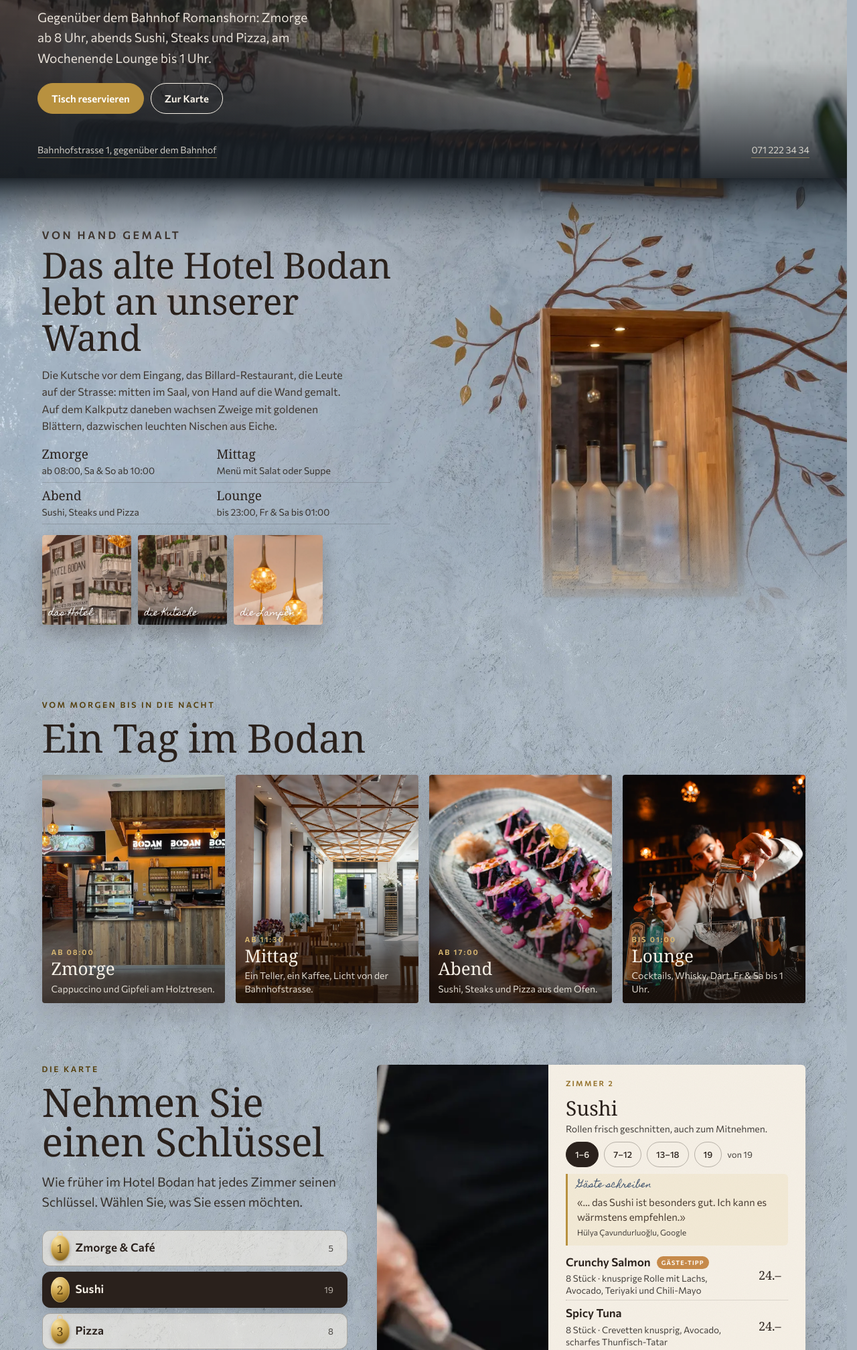
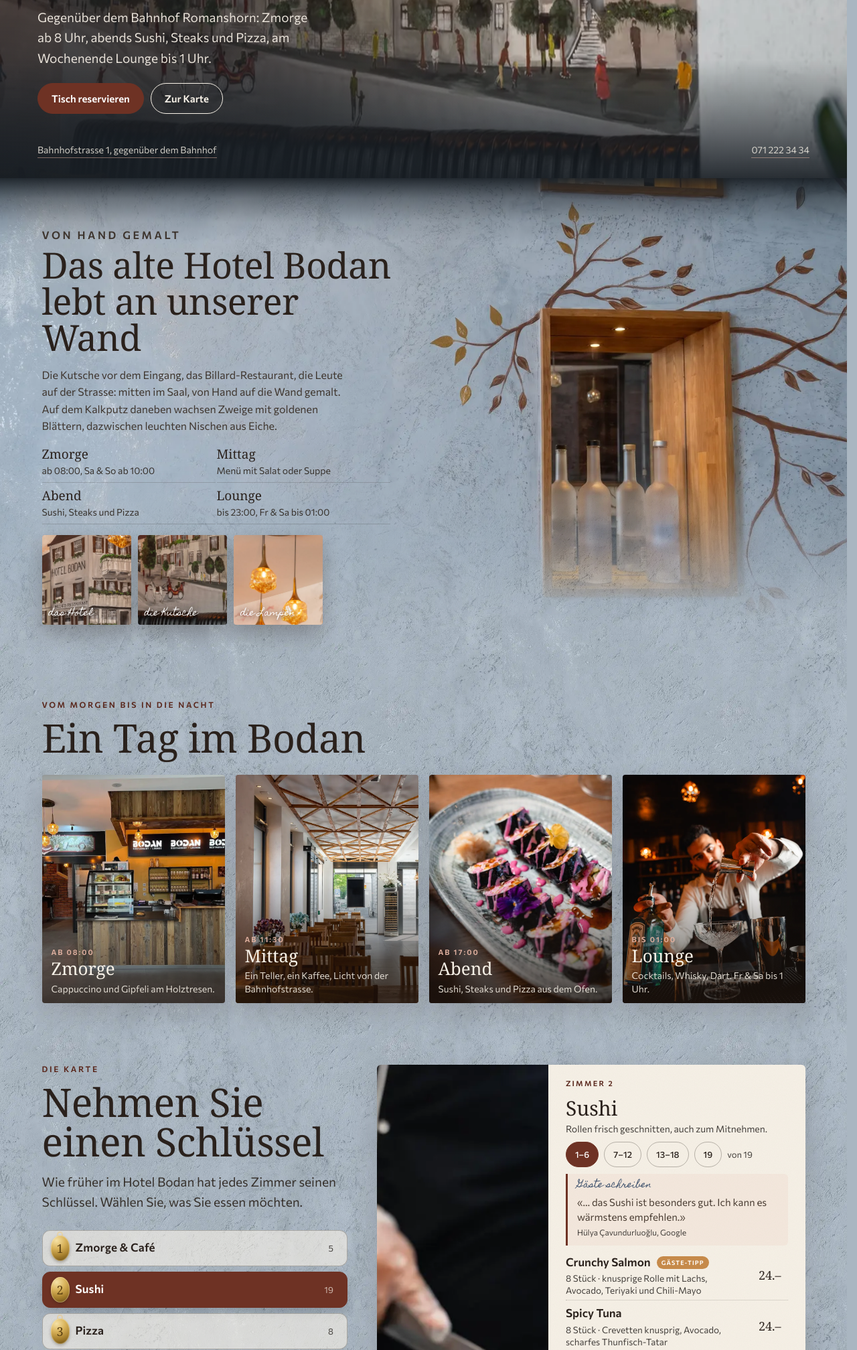
Before and after one commit to julia-mirku/bodan-muster, a plain HTML site: page index.html in a window 1280 px wide. Shown: the part 534-2550 px from the top of the page at 67% size. Drawn offline with Linux system fonts and the light colour scheme; a web font is replaced by a local one.

Commit message:
Knopffarbe: Bordeaux der Fensterläden statt Gold

```diff
--- a/index.html
+++ b/index.html
@@ -25,8 +25,8 @@
 </script>
 <style>
 :root{
-  --putz:#aab6c1; --putz2:#bcc6cf; --putz3:#909fac; --tinte:#2a211c; --sepia:#45413d; --bronze:#55400f;
-  --gold:#b8913f; --gold-d:#94712a; --gold-l:#dcbb73; --eiche:#c68a4a; --eiche-d:#8f5a2b; --glut:#f4c66e;
+  --putz:#aab6c1; --putz2:#bcc6cf; --putz3:#909fac; --tinte:#2a211c; --sepia:#45413d; --bronze:#5a281d;
+  --gold:#6e3224; --gold-d:#5a281d; --gold-l:#e3b3a2; --eiche:#c68a4a; --eiche-d:#8f5a2b; --glut:#f4c66e;
   --nacht:#25303a; --nacht2:#1f2831; --rosa:#ebc6b4; --creme:#f7f1e7; --blau:#3b4f6b;
   --serif:"Gloock", Georgia, serif; --text:"Commissioner", system-ui, -apple-system, sans-serif; --hand:"Homemade Apple", cursive;
   --hh:64px; color-scheme:light;
@@ -62,11 +62,11 @@ body{position:relative}
 .knopf{display:inline-flex;align-items:center;justify-content:center;gap:8px;min-height:46px;padding:0 20px;border-radius:999px;border:1.5px solid currentColor;background:transparent;color:inherit;text-decoration:none;font:600 15px/1 var(--text);cursor:pointer;transition:background-color .2s,box-shadow .2s,color .2s,border-color .2s,transform .2s}
 .knopf svg{width:17px;height:17px;flex:none}
 .knopf.gold{background:var(--gold);border-color:var(--gold);color:#fff}
-@media (hover:hover){.knopf:hover{box-shadow:0 0 0 5px rgba(220,187,115,.22),0 8px 24px rgba(184,145,63,.3);border-color:var(--gold-l)}.knopf.gold:hover{background:#c69c48}}
+@media (hover:hover){.knopf:hover{box-shadow:0 0 0 5px rgba(227,179,162,.22),0 8px 24px rgba(110,50,36,.3);border-color:var(--gold-l)}.knopf.gold:hover{background:#823c2c}}
 .knopf:active{transform:scale(.97)}
 
 /* Plashka «Entwurf» */
-.mk-hinweis{position:fixed;left:0;right:0;top:0;z-index:45;display:flex;align-items:center;justify-content:center;padding:7px 16px;padding-top:calc(7px + env(safe-area-inset-top));text-align:center;font:500 12.5px/1.35 var(--text);letter-spacing:.02em;color:rgba(247,241,231,.92);background:#26303a;border-bottom:1px solid rgba(220,187,115,.4);transition:transform .5s cubic-bezier(.22,.61,.36,1)}
+.mk-hinweis{position:fixed;left:0;right:0;top:0;z-index:45;display:flex;align-items:center;justify-content:center;padding:7px 16px;padding-top:calc(7px + env(safe-area-inset-top));text-align:center;font:500 12.5px/1.35 var(--text);letter-spacing:.02em;color:rgba(247,241,231,.92);background:#26303a;border-bottom:1px solid rgba(227,179,162,.4);transition:transform .5s cubic-bezier(.22,.61,.36,1)}
 .mk-hinweis span::before{content:"";display:inline-block;width:6px;height:6px;margin:0 9px 1px 0;border-radius:50%;background:var(--gold-l);vertical-align:middle}
 .mk-hinweis.weg{transform:translateY(-100%)}
 .kopf{transition:background-color .35s,color .35s,box-shadow .35s,transform .5s cubic-bezier(.22,.61,.36,1)}
@@ -77,7 +77,7 @@ body{position:relative}
 .logo{display:block;width:112px;height:34px;background:currentColor;-webkit-mask:url(img/bodan_logo.svg) left center/contain no-repeat;mask:url(img/bodan_logo.svg) left center/contain no-repeat;flex:none}
 .kopf nav{display:none;margin-left:auto;gap:2px}
 .kopf nav a{padding:9px 12px;border-radius:999px;text-decoration:none;font-weight:500;font-size:15px;transition:background-color .2s,color .2s}
-@media (hover:hover){.kopf nav a:hover{background:rgba(184,145,63,.16)}}
+@media (hover:hover){.kopf nav a:hover{background:rgba(110,50,36,.16)}}
 .kopf .rechts{margin-left:auto;display:flex;gap:8px}
 .kopf .knopf{min-height:42px;padding:0 16px}
 .kopf .tel span{display:none}
@@ -94,7 +94,7 @@ body{position:relative}
 .nachher p{margin:0 0 22px;max-width:34ch;font-size:17px;color:rgba(247,241,231,.92)}
 .nachher .reihe{display:flex;flex-wrap:wrap;gap:10px}
 .fusszeile{position:absolute;left:20px;right:20px;bottom:calc(18px + env(safe-area-inset-bottom));z-index:2;display:flex;justify-content:space-between;gap:12px;font-size:13px;color:rgba(247,241,231,.82)}
-.fusszeile a{text-decoration:none;border-bottom:1px solid rgba(220,187,115,.5);white-space:nowrap}
+.fusszeile a{text-decoration:none;border-bottom:1px solid rgba(227,179,162,.5);white-space:nowrap}
 .fusszeile .lang{display:none}
 @media (min-width:600px){.fusszeile .lang{display:inline}}
 .hinweis{position:absolute;left:50%;bottom:calc(54px + env(safe-area-inset-bottom));transform:translateX(-50%);z-index:3;display:flex;flex-direction:column;align-items:center;gap:6px;font:500 12px/1 var(--text);letter-spacing:.18em;text-transform:uppercase;color:var(--creme);transition:opacity .3s}
@@ -149,11 +149,11 @@ body{position:relative}
 .rt[aria-selected="true"]{background:var(--tinte);border-color:var(--tinte);color:var(--creme);box-shadow:0 8px 18px rgba(30,40,50,.22)}
 .rt[aria-selected="true"] .zahl{color:rgba(247,241,231,.7)}
 .rt:focus-visible{outline:3px solid var(--gold);outline-offset:2px}
-@media (hover:hover){.rt:not([aria-selected="true"]):hover{border-color:var(--gold);background:rgba(247,241,231,.9);box-shadow:0 0 0 4px rgba(220,187,115,.2)}}
+@media (hover:hover){.rt:not([aria-selected="true"]):hover{border-color:var(--gold);background:rgba(247,241,231,.9);box-shadow:0 0 0 4px rgba(227,179,162,.2)}}
 .weiter{display:flex;justify-content:space-between;gap:10px;margin-top:14px;padding-top:12px;border-top:1px solid rgba(42,33,28,.15)}
 .weiter button{min-height:42px;padding:0 14px;border-radius:999px;border:1.5px solid rgba(42,33,28,.3);background:transparent;cursor:pointer;font:600 14px/1 var(--text);color:var(--tinte)}
 .weiter button.vor{margin-left:auto;background:var(--tinte);border-color:var(--tinte);color:var(--creme)}
-@media (hover:hover){.weiter button:hover{box-shadow:0 0 0 4px rgba(220,187,115,.25)}}
+@media (hover:hover){.weiter button:hover{box-shadow:0 0 0 4px rgba(227,179,162,.25)}}
 .zimmer.wisch.shown{transition:opacity .18s}.zimmer.wisch.weg{opacity:.35}
 .zimmer{display:grid;gap:0;background:var(--creme);border-radius:6px;overflow:hidden;box-shadow:0 18px 40px rgba(60,45,35,.16)}
 .zimmer figure{margin:0;position:relative;aspect-ratio:16/10;overflow:hidden;background:var(--putz3);cursor:zoom-in}
@@ -168,7 +168,7 @@ body{position:relative}
 .zimmer h3{font:400 30px/1.05 var(--serif);margin:10px 0 4px}
 .zimmer .nr{font:600 11px/1 var(--text);letter-spacing:.2em;color:var(--gold-d);text-transform:uppercase}
 .zimmer .note{font-size:14px;color:var(--sepia);margin:0 0 8px}
-.tipp{margin:8px 0 6px;padding:10px 14px;border-left:3px solid var(--gold);background:rgba(220,187,115,.14);border-radius:0 6px 6px 0;font-size:15px;line-height:1.45;color:#4a3d33}
+.tipp{margin:8px 0 6px;padding:10px 14px;border-left:3px solid var(--gold);background:rgba(227,179,162,.14);border-radius:0 6px 6px 0;font-size:15px;line-height:1.45;color:#4a3d33}
 .tipp span{display:block;font:400 13px/1.2 var(--hand);color:var(--blau);margin-bottom:6px}
 .tipp cite{display:block;font-style:normal;font-size:12px;color:var(--sepia);margin-top:4px}
 .pos{display:grid;grid-template-columns:1fr auto;gap:2px 14px;padding:9px 0;border-bottom:1px dotted rgba(42,33,28,.25)}
@@ -177,13 +177,13 @@ body{position:relative}
 .pos small{grid-column:1;color:var(--sepia);font-size:13.5px;line-height:1.35}
 .pos .pr{grid-row:1/span 2;grid-column:2;align-self:center;font:400 18px/1 var(--serif);padding:7px 10px;border-radius:6px;white-space:nowrap;transition:background-color .2s,color .2s,box-shadow .2s}
 .pos .pr.s{font:600 12px/1 var(--text);letter-spacing:.06em}
-@media (hover:hover){.pos:hover .pr{background:var(--gold);color:#fff;box-shadow:0 0 0 4px rgba(220,187,115,.25)}}
+@media (hover:hover){.pos:hover .pr{background:var(--gold);color:#fff;box-shadow:0 0 0 4px rgba(227,179,162,.25)}}
 .pos.tap .pr{background:var(--gold);color:#fff}
 .pos em.gt{font:normal 600 9px/1 var(--text);letter-spacing:.12em;text-transform:uppercase;color:#fff;background:var(--eiche);padding:4px 7px;border-radius:999px;margin-left:6px;vertical-align:2px;white-space:nowrap}
 .seiten{display:flex;flex-wrap:wrap;align-items:center;gap:8px;margin:4px 0 10px}
 .seiten button{min-height:38px;padding:0 13px;border-radius:999px;border:1.5px solid rgba(42,33,28,.3);background:transparent;cursor:pointer;font:500 13px/1 var(--text);transition:background-color .2s,color .2s,border-color .2s,box-shadow .2s}
 .seiten button[aria-pressed="true"]{background:var(--tinte);border-color:var(--tinte);color:var(--creme)}
-@media (hover:hover){.seiten button:not([aria-pressed="true"]):hover{border-color:var(--gold);box-shadow:0 0 0 4px rgba(220,187,115,.2)}}
+@media (hover:hover){.seiten button:not([aria-pressed="true"]):hover{border-color:var(--gold);box-shadow:0 0 0 4px rgba(227,179,162,.2)}}
 .seiten span{font-size:13px;color:var(--sepia)}
 .fuss{font-size:13px;color:var(--sepia);margin:12px 2px 0}
 
@@ -225,7 +225,7 @@ body{position:relative}
 .pk{position:relative;display:grid;grid-template-columns:1fr;gap:12px;padding:20px 20px 18px;background:#fbf7ef;border-radius:3px;box-shadow:0 2px 3px rgba(60,45,35,.12),0 18px 34px rgba(60,45,35,.18);transition:transform .35s ease,box-shadow .35s ease}
 .pk:nth-child(odd){transform:rotate(-.9deg)}
 .pk:nth-child(even){transform:rotate(.8deg)}
-@media (hover:hover){.pfeil:not(:disabled):hover{border-color:var(--gold);box-shadow:0 0 0 5px rgba(220,187,115,.22)}.pk:hover{transform:rotate(0) translateY(-4px);box-shadow:0 4px 6px rgba(60,45,35,.12),0 26px 46px rgba(60,45,35,.24)}}
+@media (hover:hover){.pfeil:not(:disabled):hover{border-color:var(--gold);box-shadow:0 0 0 5px rgba(227,179,162,.22)}.pk:hover{transform:rotate(0) translateY(-4px);box-shadow:0 4px 6px rgba(60,45,35,.12),0 26px 46px rgba(60,45,35,.24)}}
 .pk .text{font-size:15.5px;line-height:1.55;color:#3c322b}
 .pk .anrede{font:400 15px/1.3 var(--hand);color:var(--blau);margin:0 0 8px}
 .pk .gez{font:400 16px/1.3 var(--hand);color:var(--blau);margin:10px 0 0}
@@ -240,7 +240,7 @@ body{position:relative}
 .score a{display:flex;align-items:baseline;gap:10px;padding:10px 14px;border-radius:10px;border:1px solid rgba(42,33,28,.18);text-decoration:none;transition:border-color .2s,box-shadow .2s;background:rgba(251,247,239,.6)}
 .score b{font:400 30px/1 var(--serif);color:var(--gold-d)}
 .score span{font-size:13px;color:var(--sepia)}
-@media (hover:hover){.score a:hover{border-color:var(--gold);box-shadow:0 0 0 4px rgba(220,187,115,.18)}}
+@media (hover:hover){.score a:hover{border-color:var(--gold);box-shadow:0 0 0 4px rgba(227,179,162,.18)}}
 
 /* ===== Feiern ===== */
 .s-feiern{padding:28px 0 20px}
@@ -273,7 +273,7 @@ body{position:relative}
 .ph-gruss{font:400 19px/1.3 var(--hand);color:var(--blau);margin:0 0 12px}
 .tage{display:grid;grid-template-columns:repeat(7,1fr);gap:5px;margin:0 0 12px}
 .tage button{min-height:40px;border-radius:7px;border:1.5px solid rgba(42,33,28,.22);background:transparent;cursor:pointer;font-weight:600;font-size:14px;color:var(--tinte);transition:border-color .2s,background-color .2s,color .2s,box-shadow .2s}
-@media (hover:hover){.tage button:hover{border-color:var(--gold);box-shadow:0 0 0 3px rgba(220,187,115,.22)}}
+@media (hover:hover){.tage button:hover{border-color:var(--gold);box-shadow:0 0 0 3px rgba(227,179,162,.22)}}
 .tage button[aria-pressed="true"]{background:var(--gold);border-color:var(--gold);color:#fff}
 .pk-hinten .tg{font-size:13.5px;color:var(--sepia);margin:0 0 2px}
 .pk-hinten .h{font:400 clamp(34px,9vw,46px)/1 var(--serif);margin:0 0 10px;white-space:nowrap}
@@ -294,7 +294,7 @@ body{position:relative}
 .knoepfe .knopf.gold{color:#fff}
 .weg{list-style:none;margin:0 0 12px;padding:0;display:grid;gap:8px}
 .weg li{display:flex;gap:12px;align-items:flex-start;padding:11px 13px;border-radius:10px;border:1px solid rgba(247,241,231,.12);transition:border-color .2s,background-color .2s}
-@media (hover:hover){.weg li:hover{border-color:var(--gold-l);background:rgba(220,187,115,.07)}}
+@media (hover:hover){.weg li:hover{border-color:var(--gold-l);background:rgba(227,179,162,.07)}}
 .weg svg{width:21px;height:21px;color:var(--gold-l);flex:none;margin-top:2px}
 .weg b{display:block;font-weight:600}
 .weg span{font-size:14px;color:rgba(247,241,231,.78)}
@@ -449,6 +449,9 @@ footer .logo{width:86px;height:26px;color:var(--creme)}
   .rise{opacity:1;transform:none;transition:none}
   .punkt.puls,.hinweis i{animation:none}
 }
+
+.tief .knopf.gold,.s-besuch .knopf.gold,.knoepfe .knopf.gold{background:#a04a35;border-color:#a04a35;color:#fff}
+.rt[aria-selected="true"],.weiter button.vor,.seiten button[aria-pressed="true"]{background:var(--gold);border-color:var(--gold);color:#fff}
 </style>
 </head>
 <body>
```
